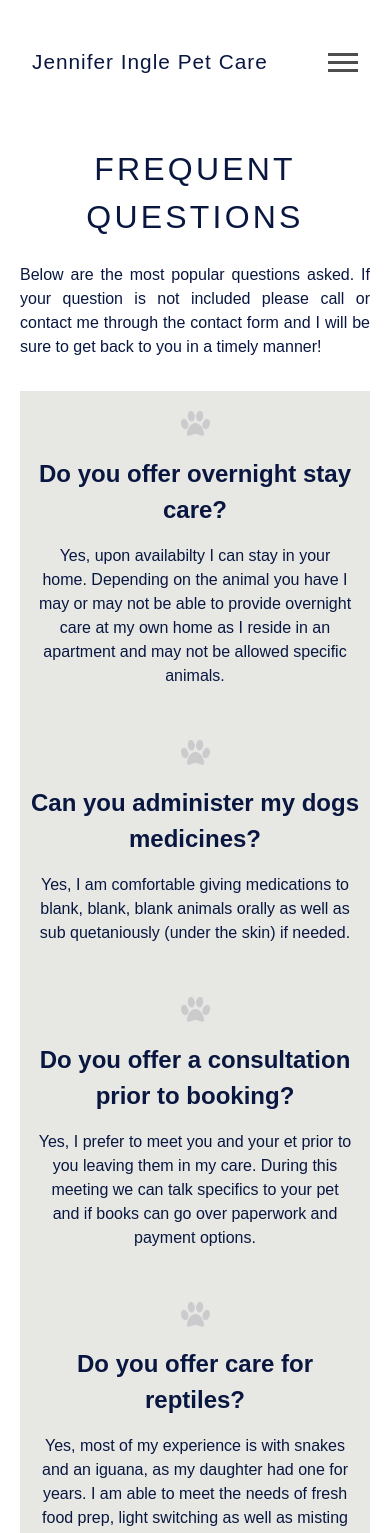
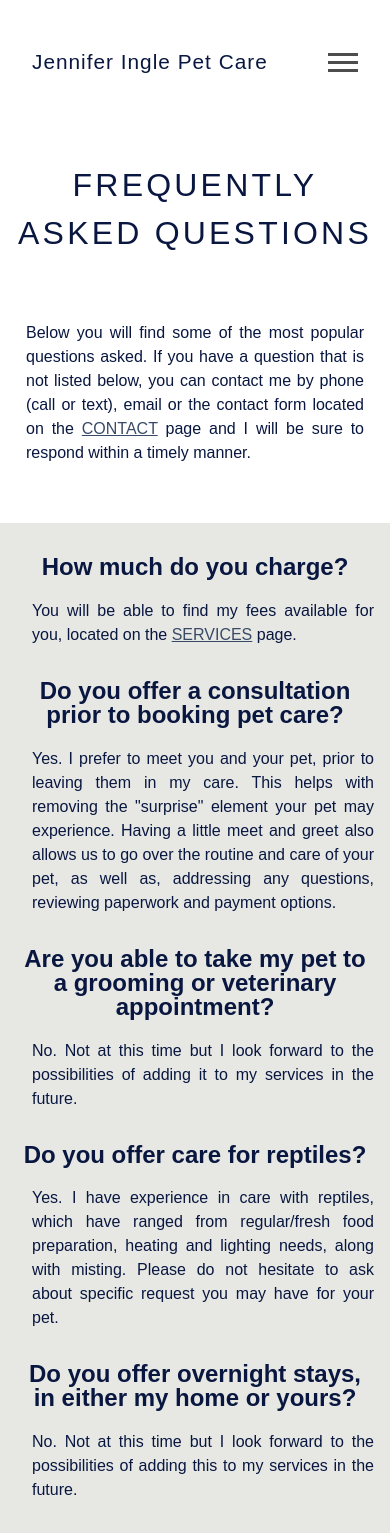
Before and after one commit to tylorkolbeck/petcare, a React (Create React App) app: page /faq in a window 390 px wide. Shown: the top 1533 px of the page. Built offline with nearby package versions, Linux system fonts and the light colour scheme; a web font is replaced by a local one.

Commit message:
fixed some typos and wording

```diff
--- a/src/Components/Footer/Footer.js
+++ b/src/Components/Footer/Footer.js
@@ -16,7 +16,7 @@ const Footer = () => {
 
             <div className="Footer__contact_info">
               <hr></hr>
-              <p>SERVING THE JACKSONVILLE, FLORIDA AREA</p>
+              <p>- SERVING PONTE VEDRA,  BEACHES AND SOUTH EAST JACKSONVILLE AREAS -</p>
               <p>JENNIFERINGLE4PETCARE@GMAIL.COM</p>
               <p>904.404.6207</p>
             </div>
--- a/src/Containers/Contact/Contact.js
+++ b/src/Containers/Contact/Contact.js
@@ -8,10 +8,13 @@ class Contact extends Component {
       <div className="Contact__container">
 
         <h1>SAY HELLO!</h1>
-        <p>Questions, comments or suggestions? Please complete the form below and I will respond within a timely manner. </p>
+        <p>
+          Do you have questions, comments or suggestions? Please complete the form below and I will be sure to respond within a timely manner.
+        </p>
         <div className="Contact__business_hours">
-          <p>Available By Phone</p>
-          <p>MON-SUN 8:30am - 6:30pm</p>
+          <p>Also available by phone (call or text) </p>
+          <p><span style={{fontWeight: 'bold'}}>Monday-Friday:</span> 8:00am - 6:00pm</p>
+          <p><span style={{fontWeight: 'bold'}}>Saturday-Sunday:</span> 10:00am - 4:00pm</p>
           <p>904-404-6207</p>
         </div>
 
@@ -20,7 +23,7 @@ class Contact extends Component {
           <input type="text" placeholder="EMAIL"></input>
           <input type="text" placeholder="SUBJECT"></input>
         {/* <h2>Tell Me More!</h2> */}
-          <textarea placeholder="If you would like a call back please request so and include a working number I can reach you at!"></textarea>
+          <textarea placeholder="TELL ME MORE! If you would like a call back, please request so and include the best phone number and times you can be reached. "></textarea>
           <button><span>SUBMIT</span></button>
         </div>
       </div>
--- a/src/Containers/Faq/Faq.css
+++ b/src/Containers/Faq/Faq.css
@@ -2,15 +2,17 @@
     font-family: montserrat, sans-serif;
     font-weight: 300;
     line-height: 1.5em;
-    padding: 20px;
     padding-top: 0px;
     color: #091740;
     max-width: 1200px;
-    margin: auto;
+    margin: 0 auto;
 }
 
 .Faq__question h2 {
-    line-height: 1.5em;
+    padding-top: 32px;
+    padding-left: 16px;
+    padding-right: 16px;
+    margin-top: 0px;
 }
 
 .Faq__main_info h1 {
@@ -21,76 +23,54 @@
     letter-spacing: .1em;
     font-style: normal;
     color: #091740;
+    padding: 16px;
 }
 
 .Faq__questions_container {
-    display: flex;
-    flex-wrap: wrap;
     background: #E7E8E4;
     max-width: 1200px;
-    margin-left: 50px;
-    margin-right: 50px;
 }
 
-.Faq__dog_paw_image {
-    display: flex;
-    width: 5%;
-    flex-grow: 1;
-    flex-shrink: unset;
-    box-sizing: border-box;
-    background-size: 50%;
-    background-repeat: no-repeat;
-    background-position: center;
+.Faq__questions_container:last-of-type {
+    padding-bottom: 32px;
 }
 
 .Faq__main_info p {
     text-align: center;
     margin-bottom: 32px;
+    padding: 26px;
 }
 
-.Faq__question {
-    width: 85%;
-    flex-grow: 5;
+.Faq__question p {
+    margin: 0px;
+    padding-left: 32px;
+    padding-right: 16px;
 }
+
 
 @media(max-width: 600px) {
     .Faq__main_info p {
         text-align: justify;
     }
 
-    .Faq__dog_paw_image {
-        /* display: none; */
-        display: block;
-        width: 100%;
-        height: 25px;
-        padding: 10px;
-        background-repeat: no-repeat;
-        background-position: center;
-        background-size: contain;
-        /* background: red; */
-    }
     .Faq__dog_paw_image:first-of-type {
-        margin-top: 20px;
+
     }
     .Faq__question p {
-        padding: 16px;
-        padding-top: 0px;
+        text-align: justify;
     }
 
     .Faq__question h2 {
-        padding-right: 10px;
-        padding-left: 10px;
+
     }
 
     .Faq__question h2 {
         text-align: center;
-        margin-bottom: 0px;
-        padding-bottom: 0px;
+
 
     }
 
     .Faq__questions_container {
-        margin-left: 0px;
-        margin-right: 0px;
+
     }
 }
--- a/src/Containers/Faq/Faq.js
+++ b/src/Containers/Faq/Faq.js
@@ -9,58 +9,70 @@ class Faq extends Component {
     return (
       <div className="Faq__container">
         <div className="Faq__main_info">
-            <h1>FREQUENT QUESTIONS</h1>
-            <p>Below are the most popular questions asked. If your question is not included please call or contact me through the contact form and I will be sure to get back to you in a timely manner! </p>
+            <h1>FREQUENTLY ASKED QUESTIONS</h1>
+            <p>
+              Below you will find some of the most popular questions asked. If you have a question that is not listed below, you can contact me by phone (call or text), email or the contact form located on the <a href="/contact" style={{textDecoration: 'underline', color: '#394A66'}}>CONTACT</a> page and I will be sure to respond within a timely manner.
+            </p>
           </div>
 
-
         <div className="Faq__questions_container">
-          <div className="Faq__dog_paw_image" style={{backgroundImage: `url(${dog_print})`}}></div>
           <div className="Faq__question">
-            <h2>Do you offer overnight stay care?</h2>
-            <p>Yes, upon availabilty I can stay in your home. Depending on the animal you have I may or may not be able to provide overnight care at my own home as I reside in an apartment and may not be allowed specific animals. </p>
+            <h2>How much do you charge?</h2>
+            <p>
+              You will be able to find my fees available for you, located on the <a href="/services" style={{textDecoration: 'underline', color: '#394A66'}}>SERVICES</a> page.
+            </p>
           </div>
         </div>
 
         <div className="Faq__questions_container">
-          <div className="Faq__dog_paw_image" style={{backgroundImage: `url(${dog_print})`}}></div>
           <div className="Faq__question">
-            <h2>Can you administer my dogs medicines?</h2>
-            <p>Yes, I am comfortable giving medications to blank, blank, blank animals orally as well as sub quetaniously (under the skin) if needed. </p>
+            <h2>Do you offer a consultation prior to booking pet care?</h2>
+            <p>
+              Yes. I prefer to meet you and your pet, prior to leaving them in my care. This helps with removing the "surprise" element your pet may experience. Having a little meet and greet also allows us to go over the routine and care of your pet, as well as, addressing any questions, reviewing paperwork and payment options.
+            </p>
           </div>
         </div>
 
         <div className="Faq__questions_container">
-          <div className="Faq__dog_paw_image" style={{backgroundImage: `url(${dog_print})`}}></div>
           <div className="Faq__question">
-            <h2>Do you offer a consultation prior to booking?</h2>
-            <p>Yes, I prefer to meet you and your et prior to you leaving them in my care. During this meeting we can talk specifics to your pet and if books can go over paperwork and payment options. </p>
+            <h2>Are you able to take my pet to a grooming or veterinary appointment?</h2>
+            <p>
+              No. Not at this time but I look forward to the possibilities of adding it to my services in the future.
+            </p>
           </div>
         </div>
 
         <div className="Faq__questions_container">
-          <div className="Faq__dog_paw_image" style={{backgroundImage: `url(${dog_print})`}}></div>
           <div className="Faq__question">
             <h2>Do you offer care for reptiles?</h2>
-            <p>Yes, most of my experience is with snakes and an iguana, as my daughter had one for years. I am able to meet the needs of fresh food prep, light switching as well as misting and any other specifics you inform me of. If I do not feel I can provide requested care I will let you know. </p>
+            <p>
+              Yes. I have experience in care with reptiles, which have ranged from regular/fresh food preparation, heating and lighting needs, along with misting. Please do not hesitate to ask about specific request you may have for your pet.
+            </p>
           </div>
         </div>
 
         <div className="Faq__questions_container">
-          <div className="Faq__dog_paw_image" style={{backgroundImage: `url(${dog_print})`}}></div>
           <div className="Faq__question">
-            <h2>How much do you charge?</h2>
-            <p>There is a price list available to down load on the Services page. </p>
+            <h2>Do you offer overnight stays, in either my home or yours?</h2>
+            <p>
+              No. Not at this time but I look forward to the possibilities of adding this to my services in the future.
+            </p>
           </div>
         </div>
 
         <div className="Faq__questions_container">
-          <div className="Faq__dog_paw_image" style={{backgroundImage: `url(${dog_print})`}}></div>
           <div className="Faq__question">
-            <h2>Can you take my dog to a appointment?</h2>
-            <p>Yes, this requires advance notice to ensure I am available to get your pet to their appointment in a timely manner.</p>
+            <h2>Are you able to administer my pet medication, when needed or required for health care?</h2>
+            <p>
+              Yes. I have experience in oral, topical and subcutaneous injections and fluids. Please do not hesitate to ask about specific medical attention your pet may need or require.
+            </p>
           </div>
         </div>
+
+
+
+
+
 
       </div>
     )
--- a/src/Containers/Home/Home.js
+++ b/src/Containers/Home/Home.js
@@ -42,7 +42,7 @@ class Home extends Component {
             <div className="Home__services_block_text" >
               <p>Supply Run</p>
             </div>
-            <div style={{background: 'white', margin: '0px 0px 30px 0px', padding: '5px 20px', textAlign: 'center'}}><p style={{padding: '0px', margin: '0px'}}><NavLink to="/faq" exact style={{padding: '0px', margin: '0px', fontSize: '2em', fontFamily: 'rockwell, sans-serif', color: '#091740', position: 'relative', letterSpacing: '.1em', textDecoration: 'none'}}>SERVICES</NavLink></p></div>
+            <div style={{background: 'white', margin: '0px 0px 30px 0px', padding: '5px 20px', textAlign: 'center'}}><p style={{padding: '0px', margin: '0px'}}><NavLink to="/services" exact style={{padding: '0px', margin: '0px', fontSize: '2em', fontFamily: 'rockwell, sans-serif', color: '#091740', position: 'relative', letterSpacing: '.1em', textDecoration: 'none'}}>SERVICES</NavLink></p></div>
           </div>
 
 
```
Also changed, not shown: src/Containers/Services/Services.js (+19 -15 lines), TODO.txt (added).
